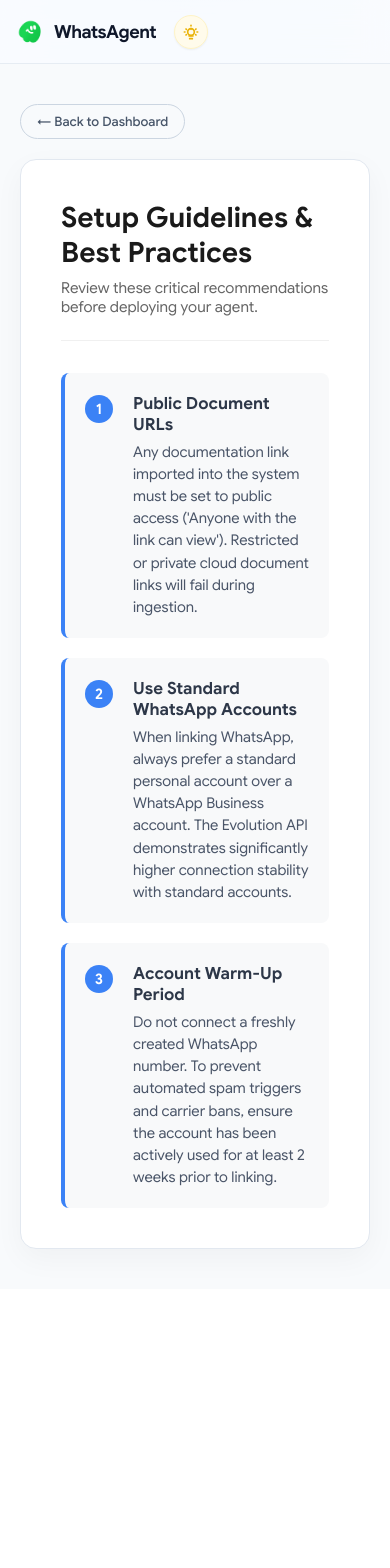
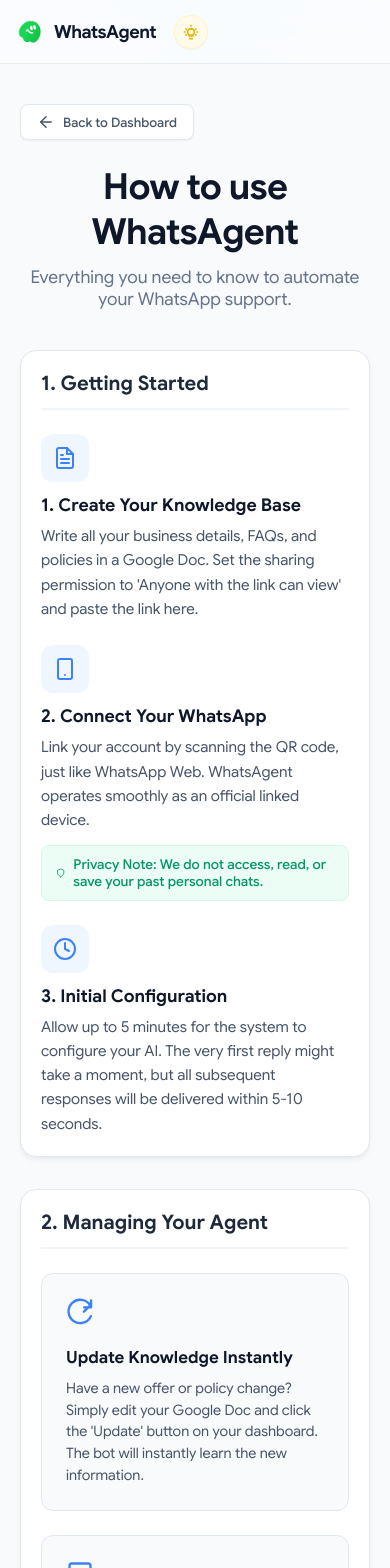
Before and after one commit to abdulraheem05/WhatsAgent, a React (Vite) app: page /advices in a window 390 px wide. Shown: the top 1568 px of the page. Before the commit the page ends 1289 px from the top, so only its background shows below. Built offline with nearby package versions, Linux system fonts and the light colour scheme; no server answers.

Commit message:
Completed mobile ui media queries

```diff
--- a/src/components/Navbar/Navbar.jsx
+++ b/src/components/Navbar/Navbar.jsx
@@ -50,7 +50,7 @@
             <path d="M19.5 7.5l-.5.5" />
             <circle cx="12" cy="12" r="5" />
           </svg>
-          <span className="advice-text">Advices</span>
+          <span className="advice-text">How to use</span>
         </Link>
 
         {/* Feedback remains a button to trigger the scroll */}
--- a/src/pages/Advices/Advices.css
+++ b/src/pages/Advices/Advices.css
@@ -2,124 +2,192 @@
   min-height: 100vh;
   background-color: #f8fafc;
   padding: 40px 20px;
+  font-family: "Google Sans";
 }
 
 .advices-container {
-  max-width: 720px; /* Matches card width for alignment */
+  max-width: 800px;
   margin: 0 auto;
 }
 
 .back-btn {
-  background: transparent;
-  border: 1px solid #cbd5e1;
+  background: #ffffff;
+  border: 1px solid #e2e8f0;
   padding: 8px 16px;
-  border-radius: 20px;
+  border-radius: 8px;
   font-weight: 500;
   color: #475569;
   cursor: pointer;
-  margin-bottom: 20px;
+  margin-bottom: 24px;
   transition: all 0.2s ease;
+  display: inline-flex;
+  align-items: center;
+  gap: 8px;
+  box-shadow: 0 1px 2px rgba(0, 0, 0, 0.05);
+}
+
+.back-btn:hover {
+  background: #f8fafc;
+  color: #0f172a;
+  border-color: #cbd5e1;
+}
+
+.how-to-header {
+  text-align: center;
+  margin-bottom: 40px;
+}
+
+.how-to-header h2 {
+  font-size: 2.25rem;
+  color: #0f172a;
+  margin: 0 0 12px 0;
+  font-weight: 700;
+  letter-spacing: -0.02em;
+}
+
+.how-to-header p {
+  font-size: 1.1rem;
+  color: #64748b;
+  margin: 0;
+}
+
+.how-to-section {
+  background: #ffffff;
+  border-radius: 16px;
+  box-shadow: 0 4px 6px -1px rgba(0, 0, 0, 0.05), 0 2px 4px -1px rgba(0, 0, 0, 0.03);
+  padding: 32px;
+  margin-bottom: 32px;
+  border: 1px solid #e2e8f0;
+}
+
+.section-title {
+  font-size: 1.25rem;
+  color: #1e293b;
+  margin: 0 0 24px 0;
+  font-weight: 600;
+  border-bottom: 2px solid #f1f5f9;
+  padding-bottom: 12px;
+}
+
+/* Steps Layout */
+.steps-container {
   display: flex;
+  flex-direction: column;
+  gap: 24px;
+}
+
+.step-card {
+  display: flex;
+  gap: 20px;
+  align-items: flex-start;
+}
+
+.step-icon-wrapper {
+  background: #eff6ff;
+  color: #3b82f6;
+  width: 48px;
+  height: 48px;
+  border-radius: 12px;
+  display: flex;
+  align-items: center;
+  justify-content: center;
+  flex-shrink: 0;
+}
+
+.step-icon-wrapper svg {
+  width: 24px;
+  height: 24px;
+}
+
+.step-content {
+  flex: 1;
+}
+
+.step-content h4 {
+  margin: 0 0 8px 0;
+  font-size: 1.1rem;
+  color: #0f172a;
+  font-weight: 600;
+}
+
+.step-content p {
+  margin: 0;
+  color: #475569;
+  line-height: 1.6;
+  font-size: 0.95rem;
+}
+
+.privacy-alert {
+  margin-top: 12px;
+  background: #ecfdf5;
+  border: 1px solid #d1fae5;
+  color: #059669;
+  padding: 10px 14px;
+  border-radius: 8px;
+  font-size: 0.85rem;
+  font-weight: 500;
+  display: inline-flex;
   align-items: center;
   gap: 8px;
 }
 
-.back-btn:hover {
-  background: #f1f5f9;
-  color: #0f172a;
+/* Features Grid */
+.features-grid {
+  display: grid;
+  grid-template-columns: repeat(auto-fit, minmax(220px, 1fr));
+  gap: 24px;
 }
 
-.advices-card {
-  background: #ffffff;
-  border-radius: 16px;
-  box-shadow: 0 10px 30px rgba(0, 0, 0, 0.04);
-  padding: 2.5rem;
+.feature-card {
+  background: #f8fafc;
   border: 1px solid #e2e8f0;
+  padding: 24px;
+  border-radius: 12px;
+  transition: transform 0.2s ease, box-shadow 0.2s ease;
 }
 
-.advices-header {
-  margin-bottom: 2rem;
-  border-bottom: 1px solid #f0f0f0;
-  padding-bottom: 1.5rem;
+.feature-card:hover {
+  transform: translateY(-2px);
+  box-shadow: 0 10px 15px -3px rgba(0, 0, 0, 0.05);
+  border-color: #cbd5e1;
 }
 
-.advices-header h2 {
-  margin: 0 0 0.5rem 0;
-  color: #1a1a1a;
-  font-size: 1.75rem;
+.feature-icon {
+  color: #3b82f6;
+  margin-bottom: 16px;
+}
+
+.feature-icon svg {
+  width: 28px;
+  height: 28px;
+}
+
+.feature-card h4 {
+  margin: 0 0 10px 0;
+  font-size: 1.05rem;
+  color: #0f172a;
   font-weight: 600;
 }
 
-.advices-header p {
+.feature-card p {
   margin: 0;
-  color: #666666;
-  font-size: 0.95rem;
-}
-
-.advices-grid {
-  display: flex;
-  flex-direction: column;
-  gap: 1.25rem;
-}
-
-.advice-item {
-  display: flex;
-  align-items: flex-start;
-  gap: 1.25rem;
-  background: #f8f9fa;
-  padding: 1.25rem;
-  border-radius: 8px;
-  border-left: 4px solid #3b82f6;
-}
-
-.advice-badge {
-  background: #3b82f6;
-  color: #ffffff;
-  width: 28px;
-  height: 28px;
-  border-radius: 50%;
-  display: flex;
-  align-items: center;
-  justify-content: center;
-  font-weight: 700;
+  color: #475569;
   font-size: 0.9rem;
-  flex-shrink: 0;
-  margin-top: 2px;
-}
-
-.advice-content h3 {
-  margin: 0 0 0.35rem 0;
-  color: #2d3748;
-  font-size: 1.05rem;
-  font-weight: 600;
-}
-
-.advice-content p {
-  margin: 0;
-  color: #4a5568;
-  font-size: 0.925rem;
   line-height: 1.5;
 }
 
-.advices-actions {
-  margin-top: 2.5rem;
-  display: flex;
-  justify-content: flex-start;
+/* Mobile Responsiveness */
+@media (max-width: 640px) {
+  .how-to-section {
+    padding: 20px;
+  }
+
+  .step-card {
+    flex-direction: column;
+    gap: 12px;
+  }
+
+  .features-grid {
+    grid-template-columns: 1fr;
+  }
 }
-
-.btn-secondary {
-  background: transparent;
-  border: 1px solid #cbd5e1;
-  color: #475569;
-  padding: 0.6rem 1.2rem;
-  border-radius: 6px;
-  font-size: 0.9rem;
-  font-weight: 500;
-  cursor: pointer;
-  transition: all 0.2s ease;
-}
-
-.btn-secondary:hover {
-  background: #f1f5f9;
-  color: #1e293b;
-}
--- a/src/pages/Advices/Advices.jsx
+++ b/src/pages/Advices/Advices.jsx
@@ -1,43 +1,140 @@
 import React from 'react';
-import { useNavigate } from 'react-router-dom'; // MISSING IMPORT
+import { useNavigate } from 'react-router-dom';
 import './Advices.css';
 
 const Advices = () => {
-  const navigate = useNavigate(); // ADDED HOOK
+  const navigate = useNavigate();
 
-  const adviceList = [
-    { title: "Public Document URLs", description: "Any documentation link imported into the system must be set to public access ('Anyone with the link can view'). Restricted or private cloud document links will fail during ingestion." },
-    { title: "Use Standard WhatsApp Accounts", description: "When linking WhatsApp, always prefer a standard personal account over a WhatsApp Business account. The Evolution API demonstrates significantly higher connection stability with standard accounts." },
-    { title: "Account Warm-Up Period", description: "Do not connect a freshly created WhatsApp number. To prevent automated spam triggers and carrier bans, ensure the account has been actively used for at least 2 weeks prior to linking." }
+  const setupSteps = [
+    {
+      id: 1,
+      title: "Create Your Knowledge Base",
+      description: "Write all your business details, FAQs, and policies in a Google Doc. Set the sharing permission to 'Anyone with the link can view' and paste the link here.",
+      icon: (
+        <svg viewBox="0 0 24 24" fill="none" stroke="currentColor" strokeWidth="2" strokeLinecap="round" strokeLinejoin="round">
+          <path d="M14 2H6a2 2 0 0 0-2 2v16a2 2 0 0 0 2 2h12a2 2 0 0 0 2-2V8z"></path>
+          <polyline points="14 2 14 8 20 8"></polyline>
+          <line x1="16" y1="13" x2="8" y2="13"></line>
+          <line x1="16" y1="17" x2="8" y2="17"></line>
+          <polyline points="10 9 9 9 8 9"></polyline>
+        </svg>
+      )
+    },
+    {
+      id: 2,
+      title: "Connect Your WhatsApp",
+      description: "Link your account by scanning the QR code, just like WhatsApp Web. WhatsAgent operates smoothly as an official linked device.",
+      alert: "Privacy Note: We do not access, read, or save your past personal chats.",
+      icon: (
+        <svg viewBox="0 0 24 24" fill="none" stroke="currentColor" strokeWidth="2" strokeLinecap="round" strokeLinejoin="round">
+          <rect x="5" y="2" width="14" height="20" rx="2" ry="2"></rect>
+          <line x1="12" y1="18" x2="12.01" y2="18"></line>
+        </svg>
+      )
+    },
+    {
+      id: 3,
+      title: "Initial Configuration",
+      description: "Allow up to 5 minutes for the system to configure your AI. The very first reply might take a moment, but all subsequent responses will be delivered within 5-10 seconds.",
+      icon: (
+        <svg viewBox="0 0 24 24" fill="none" stroke="currentColor" strokeWidth="2" strokeLinecap="round" strokeLinejoin="round">
+          <circle cx="12" cy="12" r="10"></circle>
+          <polyline points="12 6 12 12 16 14"></polyline>
+        </svg>
+      )
+    }
+  ];
+
+  const features = [
+    {
+      title: "Update Knowledge Instantly",
+      description: "Have a new offer or policy change? Simply edit your Google Doc and click the 'Update' button on your dashboard. The bot will instantly learn the new information.",
+      icon: (
+        <svg viewBox="0 0 24 24" fill="none" stroke="currentColor" strokeWidth="2" strokeLinecap="round" strokeLinejoin="round">
+          <path d="M21.5 2v6h-6M21.34 15.57a10 10 0 1 1-.59-9.22l-5.36 5.36"></path>
+        </svg>
+      )
+    },
+    {
+      title: "Unanswered Queries",
+      description: "If a customer asks a question that isn't covered in your document, the bot won't guess. It will mark the conversation as 'Unanswered' so you can step in and reply manually.",
+      icon: (
+        <svg viewBox="0 0 24 24" fill="none" stroke="currentColor" strokeWidth="2" strokeLinecap="round" strokeLinejoin="round">
+          <path d="M21 15a2 2 0 0 1-2 2H7l-4 4V5a2 2 0 0 1 2-2h14a2 2 0 0 1 2 2z"></path>
+          <line x1="9" y1="9" x2="15" y2="9"></line>
+          <line x1="9" y1="13" x2="15" y2="13"></line>
+        </svg>
+      )
+    },
+    {
+      title: "Pause & Take Over",
+      description: "Want to handle a customer personally? Use the 'Pause Bot' toggle on your dashboard. The bot will stop replying until you turn it back on.",
+      icon: (
+        <svg viewBox="0 0 24 24" fill="none" stroke="currentColor" strokeWidth="2" strokeLinecap="round" strokeLinejoin="round">
+          <rect x="6" y="4" width="4" height="16"></rect>
+          <rect x="14" y="4" width="4" height="16"></rect>
+        </svg>
+      )
+    }
   ];
 
   return (
     <div className="advices-page-wrapper">
-      {/* Container aligned with the card */}
       <div className="advices-container">
 
         <button className="back-btn" onClick={() => navigate('/home')}>
-          ← Back to Dashboard
+          <svg viewBox="0 0 24 24" width="18" height="18" fill="none" stroke="currentColor" strokeWidth="2" strokeLinecap="round" strokeLinejoin="round">
+            <line x1="19" y1="12" x2="5" y2="12"></line>
+            <polyline points="12 19 5 12 12 5"></polyline>
+          </svg>
+          Back to Dashboard
         </button>
 
-        <div className="advices-card">
-          <div className="advices-header">
-            <h2>Setup Guidelines & Best Practices</h2>
-            <p>Review these critical recommendations before deploying your agent.</p>
-          </div>
+        <div className="how-to-header">
+          <h2>How to use WhatsAgent</h2>
+          <p>Everything you need to know to automate your WhatsApp support.</p>
+        </div>
 
-          <div className="advices-grid">
-            {adviceList.map((item, index) => (
-              <div className="advice-item" key={index}>
-                <div className="advice-badge">{index + 1}</div>
-                <div className="advice-content">
-                  <h3>{item.title}</h3>
-                  <p>{item.description}</p>
+        <div className="how-to-section">
+          <h3 className="section-title">1. Getting Started</h3>
+          <div className="steps-container">
+            {setupSteps.map((step) => (
+              <div className="step-card" key={step.id}>
+                <div className="step-icon-wrapper">
+                  {step.icon}
+                </div>
+                <div className="step-content">
+                  <h4>{step.id}. {step.title}</h4>
+                  <p>{step.description}</p>
+                  {step.alert && (
+                    <div className="privacy-alert">
+                      <svg viewBox="0 0 24 24" width="16" height="16" fill="none" stroke="currentColor" strokeWidth="2" strokeLinecap="round" strokeLinejoin="round">
+                        <path d="M12 22s8-4 8-10V5l-8-3-8 3v7c0 6 8 10 8 10z"></path>
+                      </svg>
+                      {step.alert}
+                    </div>
+                  )}
                 </div>
               </div>
             ))}
           </div>
         </div>
+
+        <div className="how-to-section">
+          <h3 className="section-title">2. Managing Your Agent</h3>
+          <div className="features-grid">
+            {features.map((feature, index) => (
+              <div className="feature-card" key={index}>
+                <div className="feature-icon">
+                  {feature.icon}
+                </div>
+                <h4>{feature.title}</h4>
+                <p>{feature.description}</p>
+              </div>
+            ))}
+          </div>
+        </div>
+
       </div>
     </div>
   );
```
Also changed, not shown: src/pages/AgentDetails/AgentDetails.css (+48 -0 lines), src/pages/HomeDashboard/HomeDashboard.css (+114 -1 lines).
